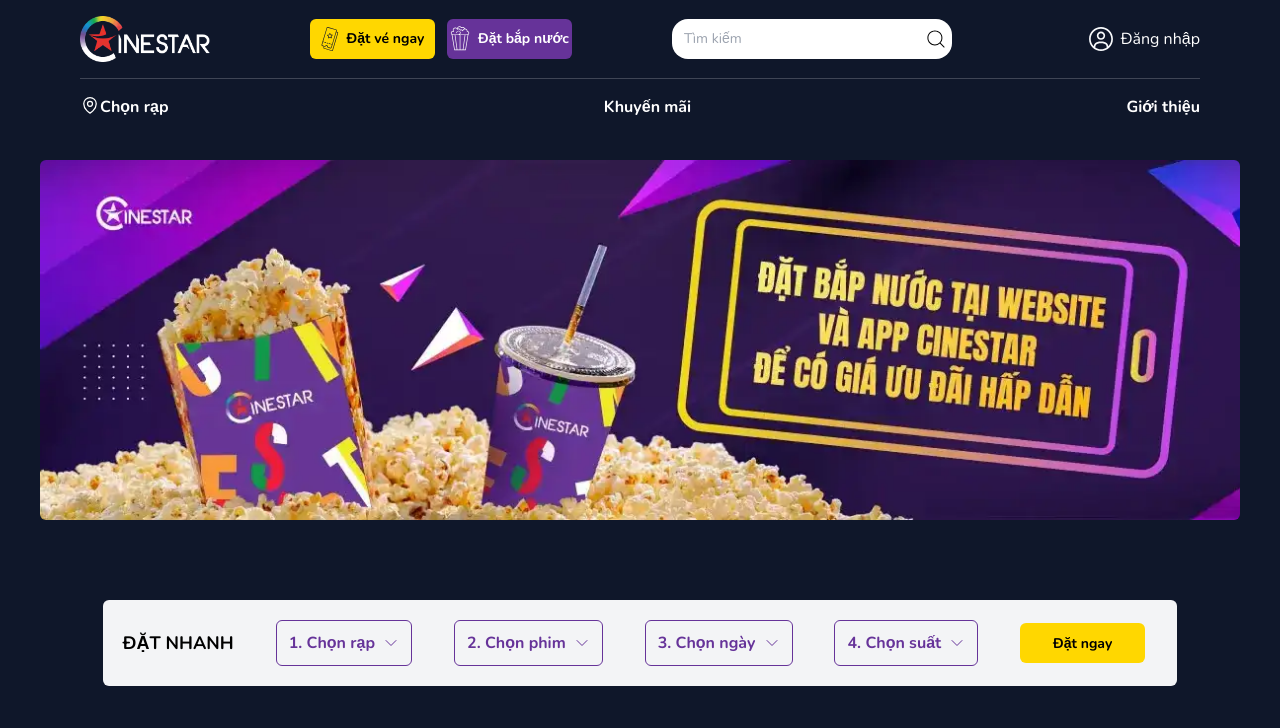
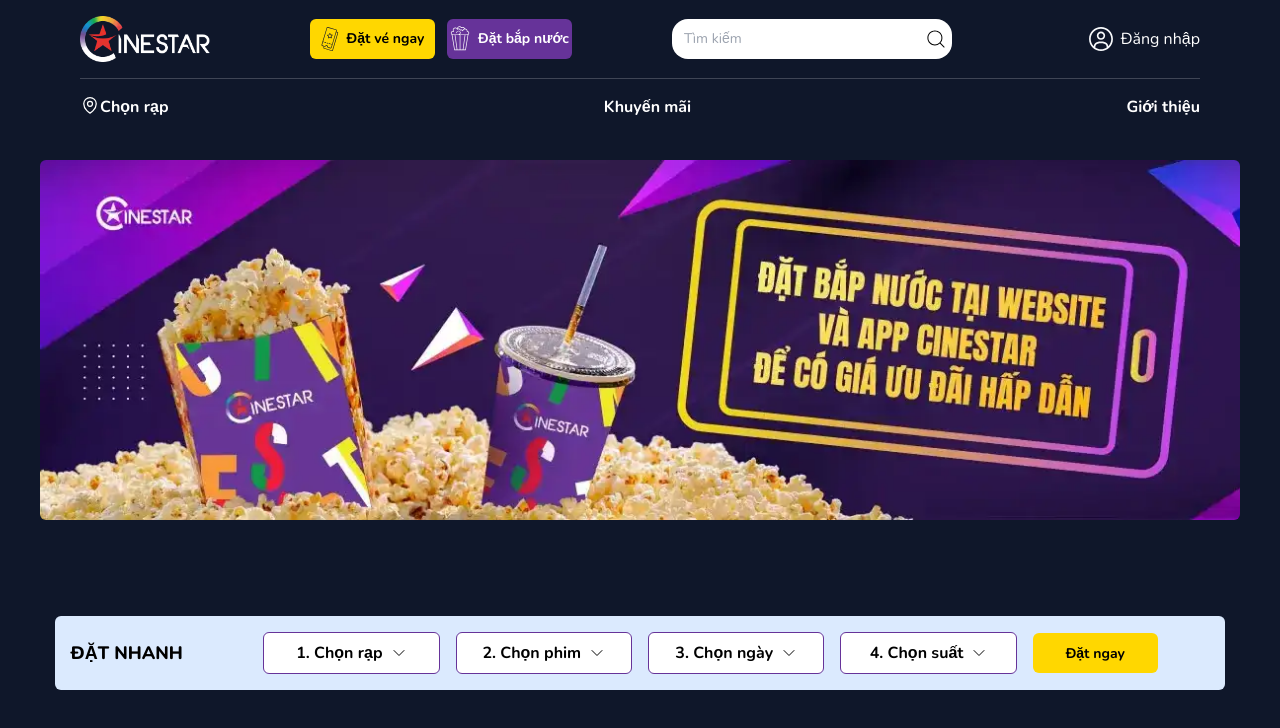
Before and after one commit to monaz1234/Cinestar, a React (Vite) app: page / in a window 1280 px wide. Shown: the top 728 px of the page. Built offline with nearby package versions, Linux system fonts and the light colour scheme.

Commit message:
Remake Search box section

```diff
--- a/src/components/SearchBox/SearchBox.jsx
+++ b/src/components/SearchBox/SearchBox.jsx
@@ -23,17 +23,13 @@
     time: false,
   });
 
-  const theaterRef = useRef(null);
-  const filmRef = useRef(null);
-  const dateRef = useRef(null);
-  const timeRef = useRef(null);
-
-
   const selectData = () => {
     // setStatusData((prevState) => ({
     //   // ...prevState, // Giữ lại các giá trị khác trong state
     //   theater: !prevState.theater, // Đảo ngược giá trị theater
     // }));
+    console.log(statusData.theater);
+
 
     setStatusData((prevState) => ({
       theater: !prevState.theater,
@@ -41,50 +37,52 @@
       date: !prevState.date,
       time: !prevState.time,
     }));
-
-    getPosition(theaterRef);
-  };
-
-  const getPosition = (ref) => {
-    if (ref.current) {
-      const rect = ref.current.getBoundingClientRect();
-      console.log('X:', rect.x, 'Y:', rect.y);
-      console.log('Width:', rect.width, 'Height:', rect.height);
-      console.log('Top:', rect.top, 'Left:', rect.left);
-      return rect.x;
-    }
   };
 
   return (
-    <div>
-      <div className="bg-gray-100 rounded-md hidden md:flex gap-3 p-5 lg:w-[95%] xl:w-[85%] mx-auto justify-between items-center">
-        <div className="font-bold text-[18px] uppercase">Đặt nhanh</div>
-        <div className="select-data" onClick={selectData} ref={theaterRef}>
+    <div className="xl:p-4 lg:p-3 md:p-2 xs:p-1">
+      <div className="relative lg:w-[95%] md:w-[85%] xl:p-4 lg:p-3 md:p-2 xs:p-1 rounded-md grid md:grid-cols-6 items-center gap-4 m-auto bg-blue-100">
+        <div className="text-[18px] uppercase font-extrabold">Đặt nhanh</div>
+        <div className="relative">
+          <div className="select-data-btn" onClick={selectData}>
             1. Chọn rạp
-          <ChevronDownIcon className="w-4 md:ml-2" />
+            <ChevronDownIcon className="w-4 ml-2" />
           </div>
-        <div className="select-data" ref={filmRef}>
+          {/* List */}
+          {statusData.theater && <SelectData list={listTheater} />}
+        </div>
+        <div className="relative">
+          <div className="select-data-btn">
             2. Chọn phim
             <ChevronDownIcon className="w-4 ml-2" />
           </div>
-        <div className="select-data" ref={dateRef}>
+          {/* List */}
+          {statusData.film && <SelectData list={listFilm} />}
+        </div>
+        <div className="relative">
+          <div className="select-data-btn">
             3. Chọn ngày
             <ChevronDownIcon className="w-4 ml-2" />
           </div>
-        <div className="select-data" ref={timeRef}>
+          {/* List */}
+          {statusData.date && <SelectData list={listDay} />}
+        </div>
+        <div className="relative">
+          <div className="select-data-btn">
             4. Chọn suất
             <ChevronDownIcon className="w-4 ml-2" />
           </div>
+          {/* List */}
+          {statusData.time && <SelectData list={listTime} />}
+        </div>
+
+        {/* Button booking */}
         <Button
-          className="button md:button bg-cinestar-gold w-[125px] h-[40px] mr-3 group hover:text-white"
           text="Đặt ngay"
+          className="button bg-cinestar-gold w-[125px] h-[40px] mr-3 group hover:text-white"
           colorChange="bg-cinestar-orange"
         />
       </div>
-      {statusData.theater && <SelectData list={listTheater} style={{ marginLeft: `${getPosition(theaterRef)}px` }} />}
-      {statusData.film && <SelectData list={listFilm} style={{ marginLeft: `${getPosition(filmRef)}px` }} />}
-      {statusData.date && <SelectData list={listDay} style={{ marginLeft: `${getPosition(dateRef)}px` }} />}
-      {statusData.time && <SelectData list={listTime} style={{ marginLeft: `${getPosition(timeRef)}px` }} />}
     </div>
   );
 };
--- a/src/components/SearchBox/SelectData.jsx
+++ b/src/components/SearchBox/SelectData.jsx
@@ -1,15 +1,16 @@
 import React from "react";
 
-const SelectData = ({ list, style }) => {
+const SelectData = ({ list }) => {
   return (
-    <div className="relative">
-      <ul className="w-[150px] bg-gray-200 sm:text-[12px] md:text-[13px] lg:text-[14px] absolute" style={style}>
-        {list.map((item, index) => (
-          <li key={index} className="flex justify-center items-center list-none hover:bg-gray-300 min-h-[50px] cursor-pointer">
-            {item}
-          </li>
-        ))}
-      </ul>
+    <div className="bg-gray-100 rounded-sm absolute left-0 md:top-18 lg:top-12 backdrop-blur-xl pl-1 shadow-2xl w-full">
+      {list.map((item, index) => (
+        <div
+          key={index}
+          className="hover:bg-gray-300 cursor-pointer py-1 border-b border-gray-300"
+        >
+          {item}
+        </div>
+      ))}
     </div>
   );
 };
--- a/tailwind.config.js
+++ b/tailwind.config.js
@@ -34,9 +34,9 @@
             "@apply flex": {},
           },
         },
-        ".select-data": {
-          "@apply font-bold md:text-sm lg:text-[16px] text-cinestar-purple border border-cinestar-purple rounded-md flex items-center md:p-1 lg:p-2 xl:p-3 cursor-pointer": {},
-        }
+        ".select-data-btn": {
+          "@apply border border-cinestar-purple rounded-md text-[16px] flex justify-center p-2 bg-white font-bold cursor-pointer": {},
+        },
       });
     }),
   ],
```
Lines whose indentation alone changed are shown as unchanged.
